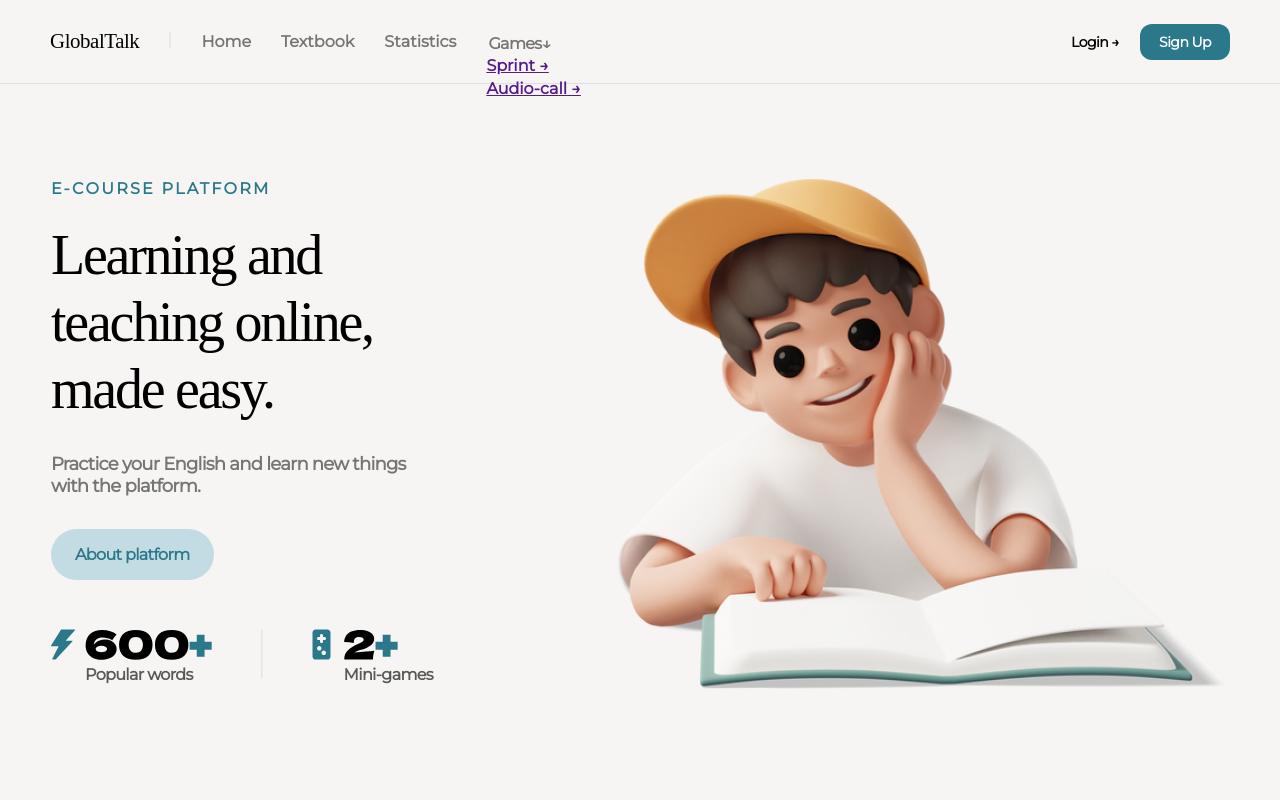
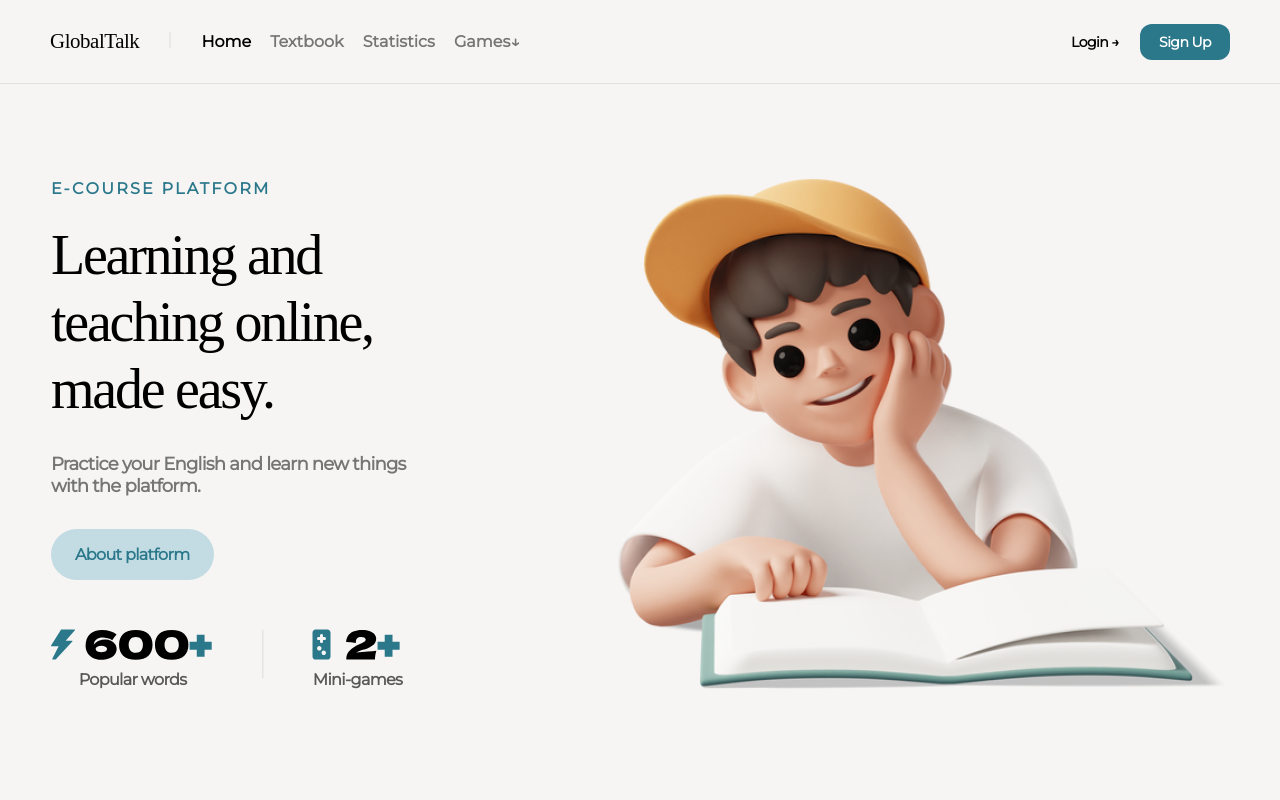
Before and after one commit to Gkamashidze/N8, a plain HTML site: page index.html in a window 1280 px wide. Shown: the top 800 px of the page. Drawn offline with Linux system fonts and the light colour scheme; a web font is replaced by a local one.

Commit message:
განახლება 1.5

```diff
--- a/index.html
+++ b/index.html
@@ -32,33 +32,28 @@
                     <div class="nav_content">
                         <nav>
                             <ul>
-                                <li><strong>Home</strong></li>
+                                <li>
+                                    <a href="" style="color: black;"><strong>Home</strong></a>
+                                </li>
+                                <li>
+                                    <a href="">Textbook</a>
+                                </li>
+                                <li>
+                                    <a href="">Statistics</a>
+                                </li>
+                                <li>
+                                    <a href="">Games↓</a>
+                                    <ul class="dropdown">
+                                        <li>
+                                            <a href="">Sprint →</a>
+                                        </li>
+                                        <li>
+                                            <a href="">Audio-call →</a>
+                                        </li>
+                                    </ul>
+                                </li>
                             </ul>
 
-                            <ul>
-                                <li>Textbook</li>
-                            </ul>
-                            <ul>
-                                <li>Statistics</li>
-                            </ul>
-
-                            <div class="dropdown">
-
-                                <button class="dropbtn">Games↓</button>
-
-
-                                <div class="dropdown-content">
-                                    <a href="">Sprint →</a>
-                                    <a href="">Audio-call →</a>
-                                </div>
-                            </div>
-
-
-                            <!-- <ul>
-                            <li>
-                                <img src="./src/img/qveda_isari.png" alt="">
-                            </li>
-                        </ul> -->
                         </nav>
                     </div>
 
@@ -111,21 +106,19 @@
                     </button>
                 </div>
 
-                <div class="vector1">
+                <div id="main_vector">
 
-                    <div class="lighting">
-
-                        <img src="./src/img/Vector.svg" alt=""> <br>
-
-                    </div>
-
-                    <div class="vector1-1">
-
-                        <div class="v600">
-                            <img src="./src/img/600+.svg" alt="">
+                    <div class="vector1">
+                        <div class="vector11">
+                            <div class="lighting">
+                                <img src="./src/img/Vector.svg" alt="">
+                            </div>
+                            <div class="vector1-1">
+                                <img src="./src/img/600+.svg" alt="">
+                            </div>
                         </div>
 
-                        <div class="popular">
+                        <div class="vector11_span">
                             <span>Popular words</span>
                         </div>
                     </div>
@@ -134,23 +127,21 @@
                         <img src="./src/img/Vector3.svg" alt="">
                     </div>
 
-                    <div class="domino">
-                        <img src="./src/img/Vector2.svg" alt="">
-                    </div>
-
-                    <div class="vector1-2">
-                        <div class="2+">
-                            <img src="./src/img/2+.svg" alt="">
+                    <div class="vector22">
+                        <div class="vector2">
+                            <div class="domino">
+                                <img src="./src/img/Vector2.svg" alt="">
+                            </div>
+                            <div class="two_plus">
+                                <img src="./src/img/2+.svg" alt="">
+                            </div>
                         </div>
 
                         <div class="mini_game">
                             <span>Mini-games</span>
                         </div>
-
                     </div>
 
-
-                    <!-- <span>Mini-games</span> -->
                 </div>
 
             </div>
@@ -217,7 +208,6 @@
 
                 <h1>Increase your <br> vocabulary</h1>
                 <span>Traditional and new effective approaches to <br> word study</span>
-                <!-- <br> -->
 
                 <div class="section3_btn">
                     <button><strong>Textbook →</strong> </button>
--- a/style.css
+++ b/style.css
@@ -25,7 +25,6 @@ body {
 
 
 .navbox {
-    /* width: 100%; */
     background: #F6F5F4;
     box-shadow: inset 0px -1px 0px #E0E0E0;
 
@@ -69,9 +68,12 @@ body {
     margin-right: 30px;
 }
 
+.nav_content {
+    display: flex;
+}
+
 .nav_content>nav {
     display: flex;
-
     font-family: mont;
     font-weight: 600;
     font-size: 16px;
@@ -85,38 +87,48 @@ ul {
     list-style-type: none;
 }
 
-/* .dropdown {
-    float: left;
-    overflow: hidden;
-} */
+ul li {
+    display: inline-block;
+    position: relative;
+}
 
-.dropdown .dropbtn {
-    width: 69px;
-    height: 22px;
-
+ul li a {
+    display: block;
     font-family: mont;
+    color: #757575;
     font-weight: 600;
     font-size: 16px;
     line-height: 140%;
-    letter-spacing: -0.04em;
-    color: #757575;
-
-    background-color: transparent;
-    border-color: transparent;
-
+    padding-right: 15px;
+    text-decoration: none;
     text-align: left;
 }
 
-/* .dropdown-content {
-    display: none;
-    position: absolute;
+ul li ul.dropdown li {
+    display: block;
 }
 
-.dropdown-content > a {
-    float: none;
+ul li ul.dropdown {
+    width: 215px;
+    height: 92px;
+    background-color: #FFFFFF;
+    position: absolute;
+    display: none;
+
+    padding: 20px;
+    gap: 20px;
+
+    box-shadow: 0px 343.472px 343.472px rgba(52, 41, 39, 0.08), 0px 183.185px 183.185px rgba(52, 41, 39, 0.12), 0px 91.5925px 91.5925px rgba(52, 41, 39, 0.04), 0px 68.6944px 68.6944px rgba(52, 41, 39, 0.04), 0px 11.4491px 68.6944px rgba(52, 41, 39, 0.04), 0px 11.4491px 11.4491px rgba(52, 41, 39, 0.04);
+    border-radius: 14px;
+}
+
+ul li:hover ul.dropdown {
     display: block;
-} */
+}
 
+.dropdown li a {
+    padding: 5px;
+}
 
 .nav_btn_container {
     display: flex;
@@ -161,7 +173,6 @@ ul {
 }
 
 .section1 {
-    /* width: 1180px; */
     display: flex;
     justify-content: center;
     background-color: #F6F5F4;
@@ -181,13 +192,6 @@ ul {
     color: #2B788B;
 }
 
-/* .section1>span {
-    font-family: mont;
-    letter-spacing: 0.14em;
-    font-size: 16px;
-    color: #2B788B;
-} */
-
 .h1>h1 {
     font-family: dela;
     font-weight: 400;
@@ -200,14 +204,6 @@ ul {
     margin-bottom: 30px;
 
 }
-
-/*
-.h1 {
-    font-family: dela;
-    font-size: 56px;
-    letter-spacing: -0.04em;
-    color: #000000;
-} */
 
 p {
     font-family: mont;
@@ -232,65 +228,83 @@ p {
     padding: 14px 22px;
 }
 
-.vector1 {
+#main_vector {
+    width: 352.55px;
+    height: 65px;
+
     display: flex;
+    justify-content: space-between;
 }
 
-.vector1-1 {
-    display: block;
+.vector1 {
+    width: 163px;
+    height: 65px;
 }
 
-.popular>span {
+.vector11 {
+    display: flex;
+    justify-content: space-between;
+}
+
+.vector11_span {
+    display: flex;
+    justify-content: center;
+    align-items: center;
+
+    font-family: mont;
+    font-weight: 600;
+    font-size: 16px;
+    line-height: 140%;
+    letter-spacing: -0.04em;
+
+    color: #585858;
+}
+
+
+.vector1-1 {
+    width: 129px;
+    height: 40px;
+}
+
+.vector22 {
+    width: 92px;
+    height: 65px;
+}
+
+.vector2 {
+    width: 90px;
+    height: 40px;
+
+    display: flex;
+    justify-content: space-between;
+}
+
+.two_plus {
+    width: 56px;
+    height: 40px;
+}
+
+.mini_game {
+    display: flex;
+    justify-content: center;
+
     font-family: mont;
     font-weight: 600;
     font-size: 16px;
     line-height: 140%;
     letter-spacing: -0.04em;
     color: #585858;
-}
 
-.mini_game>span {
-    font-family: mont;
-    font-weight: 600;
-    font-size: 16px;
-    line-height: 140%;
-    letter-spacing: -0.04em;
-    color: #585858;
-}
 
-.vector1-2 {
-    display: flex;
-    flex-direction: column;
-    /* justify-content: center; */
-}
-
-.lighting {
-    margin-right: 10px;
-}
-
-.v2 {
-    margin-left: 48.78px;
-    margin-right: 48.78px;
-}
-
-.domino {
-    margin-right: 13.05px;
 }
 
 .img1 {
     margin-left: 33px;
 }
 
-/* .img {
-    width: 614px;
-    height: 510px;
-} */
-
 .section2 {
-    /* width: 1180px; */
     display: flex;
     justify-content: center;
-    /* margin-top: 77.5px; */
 
     background-color: #FFFFFF;
 
@@ -388,10 +402,6 @@ p {
     line-height: 100%;
     letter-spacing: -0.04em;
     color: #000000;
-
-    /* margin-bottom: 30px; */
-
-
 }
 
 .section3_container>span {
@@ -401,6 +411,9 @@ p {
     line-height: 140%;
     letter-spacing: -0.04em;
     color: #757575;
+
+    width: 396.89px;
+    height: 50px;
 }
 
 .section3_btn>button {
@@ -415,7 +428,7 @@ p {
     letter-spacing: -0.04em;
     font-size: 16px;
 
-    /* margin-top: 34px; */
+    margin-top: -45px;
 }
 
 .img3 {
@@ -429,7 +442,6 @@ p {
 }
 
 .section4 {
-    /* width: 100%; */
     display: flex;
     justify-content: center;
 
@@ -501,6 +513,9 @@ p {
 hr {
     color: solid #E0E0E0;
     margin-top: 20px;
+
+    border: 1.20466px solid #E0E0E0;
+
 }
 
 footer>.ftr_maindiv1 {
```
